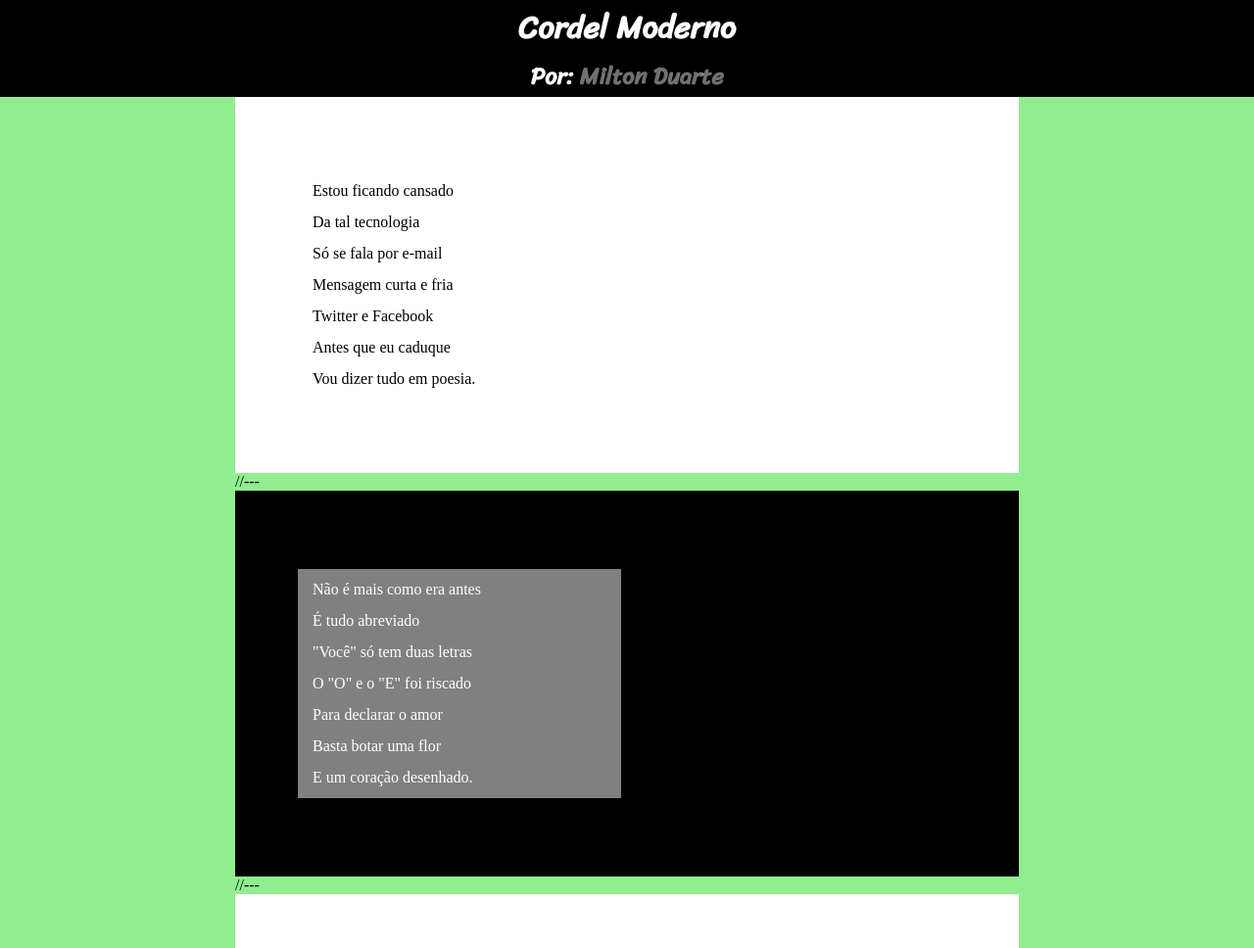
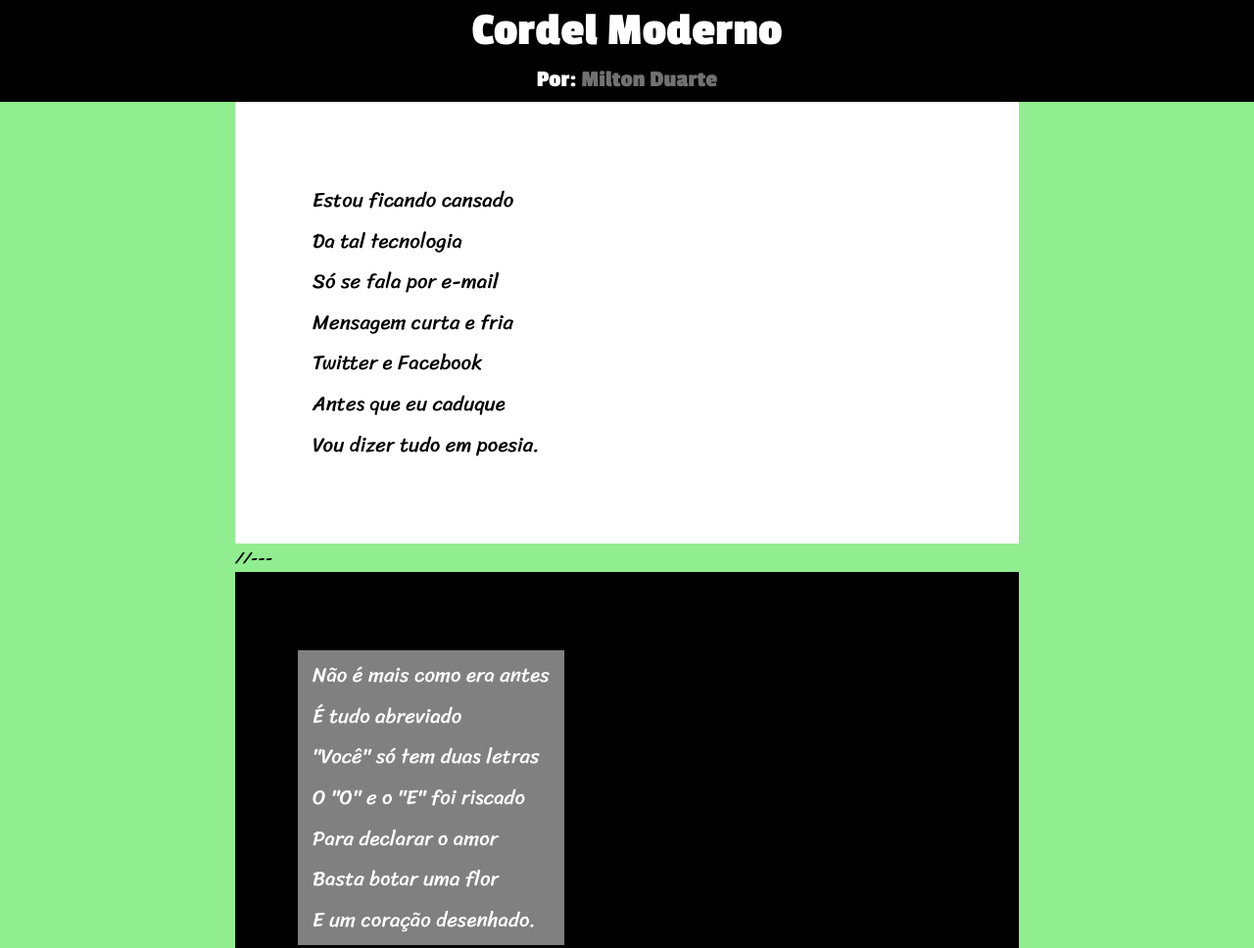
Before and after one commit to CEFET-Igor/Projeto-Cordel-Moderno, a plain HTML site: page index.html in a window 1280 px wide. Shown: the top 968 px of the page at 98% size. Drawn offline with Linux system fonts and the light colour scheme.

Commit message:
Update fontes
font-style, font-zise, font-family

```diff
--- a/style.css
+++ b/style.css
@@ -8,7 +8,7 @@
 /*VARIAVEIS GLOBAIS*/
 :root{
 
-    --fontePadrao: 'Franklin Gothic Medium', 'Arial Narrow', Arial, sans-serif;
+    --fontePadrao: Verdana, Geneva, Tahoma, sans-serif;
     --fonteCabeçalho: 'Passion One', cursive;
     --fonteDestaque: 'Sriracha', cursive;
 }
@@ -16,6 +16,8 @@
 *{/*CONFIGURAÇÕES GLOBAIS*/
     padding: 0px;
     margin: 0px;
+    font-size: 1em;
+
 }
 
 body, html{/*CORPO*/
@@ -30,15 +32,24 @@ body, html{/*CORPO*/
 header{
     display: flex;
     flex-direction: column;
-    flex-wrap: wrap;
     justify-content: space-evenly;
     align-items: center;
-    max-height: 99px;
+    min-height: 99px;
     background: black;
+
+    /* ESTILO DO TEXTO */
+    font-family: var(--fonteCabeçalho);
+    color: white;
 }
-header > h1, h2 {
-    color: white;
-    font-family: var(--fonteDestaque);
+
+header > h1 {
+    font-size: 3em;
+    padding: 5px;
+}
+
+header > h2{
+    font-size: 1.5em;
+    padding: 5px 0px 10px 0px;
 }
 
 /********
@@ -48,11 +59,13 @@ header > h1, h2 {
 main{
     max-width: 800px;
     margin: auto;
+    font-family: var(--fonteDestaque);
 }
 
 main > section{
     padding: 10vh 5vw;
     line-height: 2em;
+    font-size: 1.3em;
 }
 
 main > section.normal{
@@ -70,9 +83,8 @@ main > section.img{
 }
 
 main > section.img > p.estrofe{
+    display: inline-block;
     background-color: gray;
-    max-width: 300px;
-    color: white;
     padding: 5px 15px;
 }
 
```
